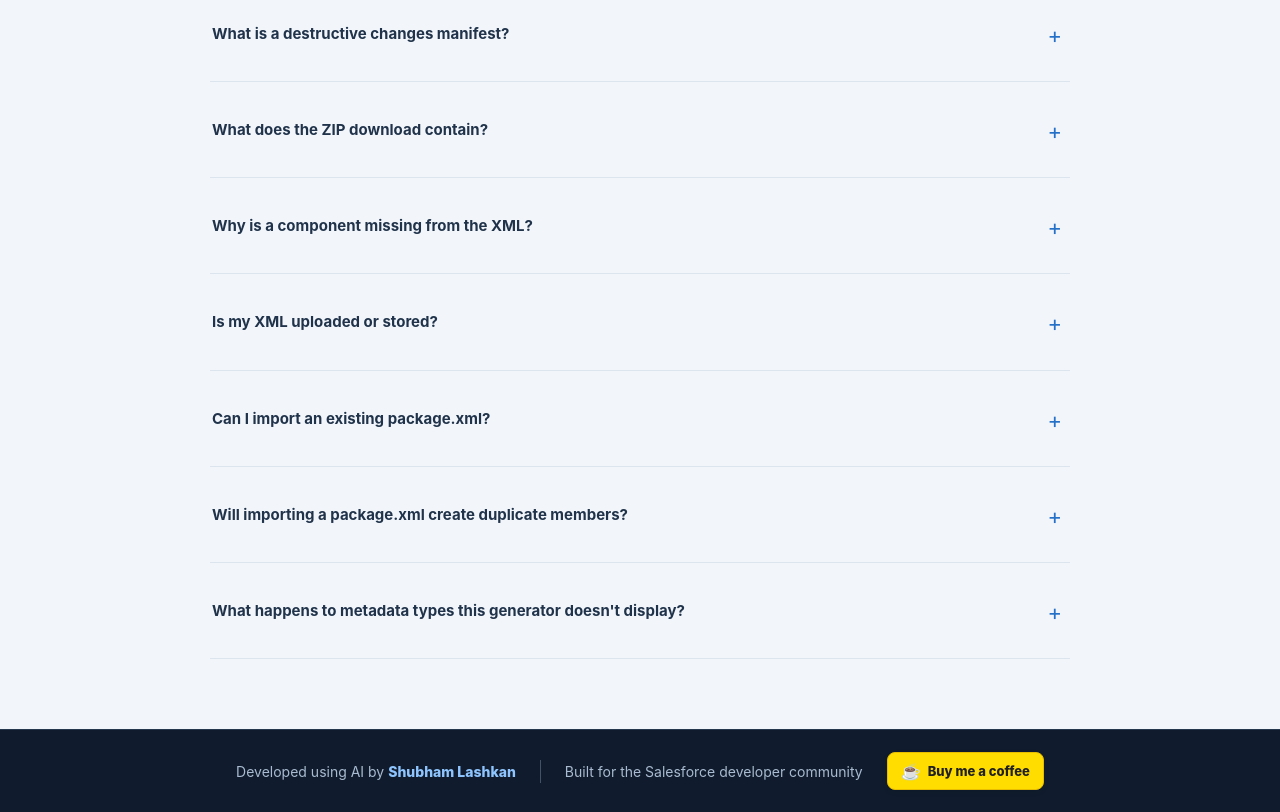
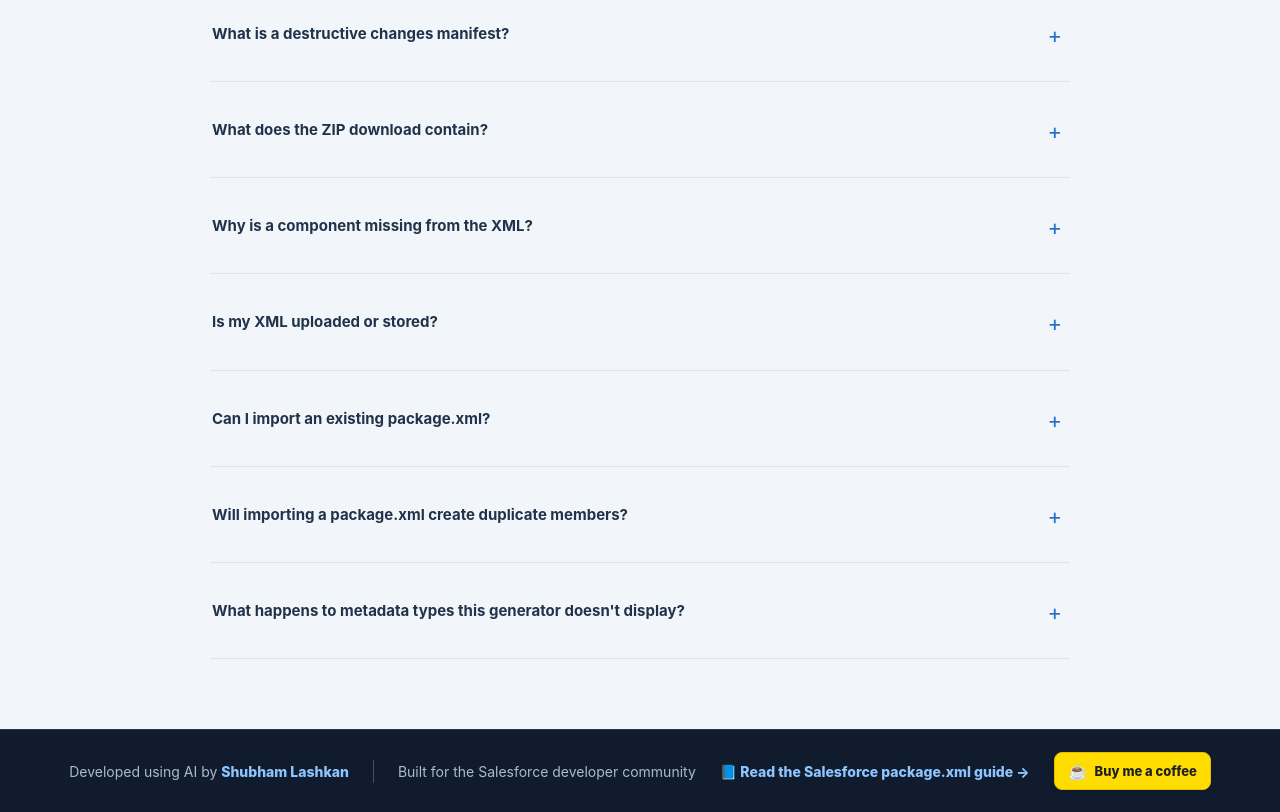
Before and after one commit to shubhamlashkan/packageXML, a plain HTML site: page index.html in a window 1280 px wide. Shown: the part 2838-3650 px from the top of the page. Drawn offline with Linux system fonts and the light colour scheme.

Commit message:
Update index.html

```diff
--- a/index.html
+++ b/index.html
@@ -193,6 +193,11 @@
   <footer class="site-footer">
     <p>Developed using AI by <a href="https://shubhamlashkan.com" target="_blank" rel="noopener noreferrer">Shubham Lashkan</a></p>
     <span>Built for the Salesforce developer community</span>
+    <a class="footer-guide-link" href="/blog-salesforce-package-xml-generator.html">
+    <span aria-hidden="true">📘</span>
+    Read the Salesforce package.xml guide
+    <span aria-hidden="true">→</span>
+  </a>
     <a class="coffee-support-link" href="https://buymeacoffee.com/shubhamlashkan" target="_blank" rel="noopener noreferrer" aria-label="Support this free tool on Buy Me a Coffee">
       <span class="coffee-cup-icon" aria-hidden="true">☕</span> Buy me a coffee
     </a>
```
